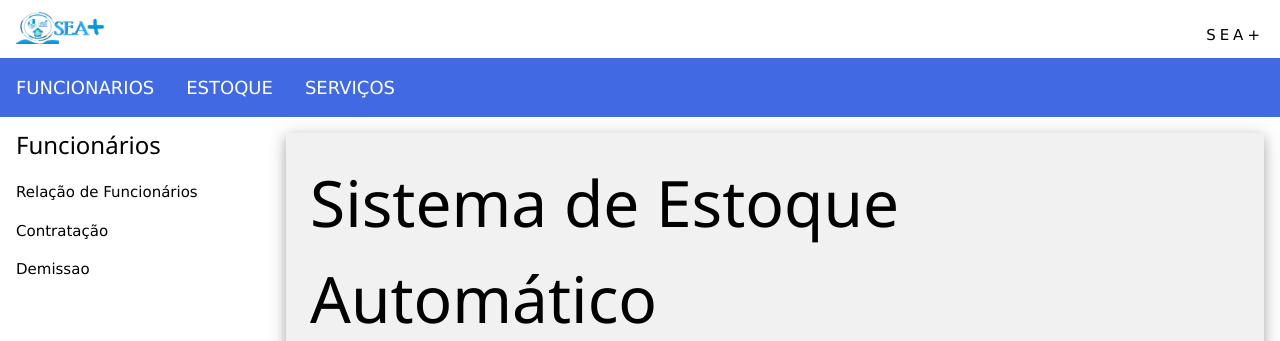
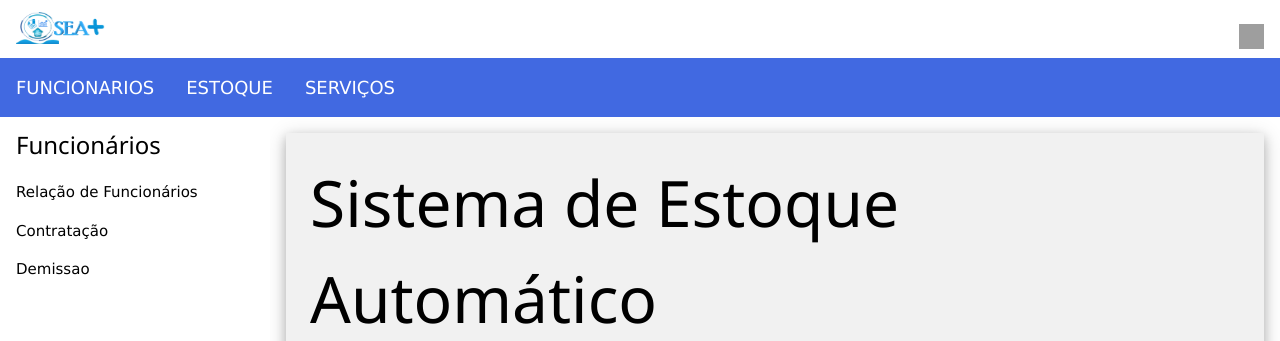
Before and after one commit to annLittleStar/SiteExpCriativa02, a PHP site: page /paginas/index.php in a window 1280 px wide. Shown: the top 341 px of the page. Run offline with PHP 8.4, Linux system fonts and the light colour scheme; grey boxes are pictures that could not be loaded.

Commit message:
Add files via upload

```diff
--- a/SiteProjeto/paginas/menu.php
+++ b/SiteProjeto/paginas/menu.php
@@ -16,7 +16,7 @@ Equipe: Ana Schran, Gabriel Barboza, Lohan Akim e Victor Negrelli
 			</div>
 
 			<div class="w3-half w3-margin-top w3-wide w3-hide-medium w3-hide-small">
-				<div class="w3-right">SEA+</div>
+				<div class="w3-right"><a href="../entrar.php"><img src="../imagens/sair.png" width="25" height="25" href="../entrar.php"></div>
 			</div>
 		</div>
 		<div class="w3-bar w3-theme w3-large" style="z-index:4;">
```
